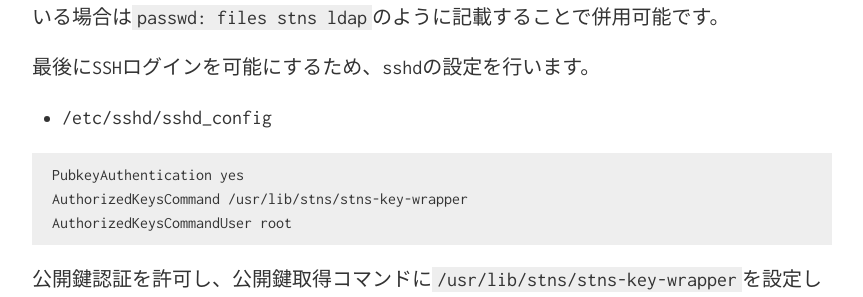
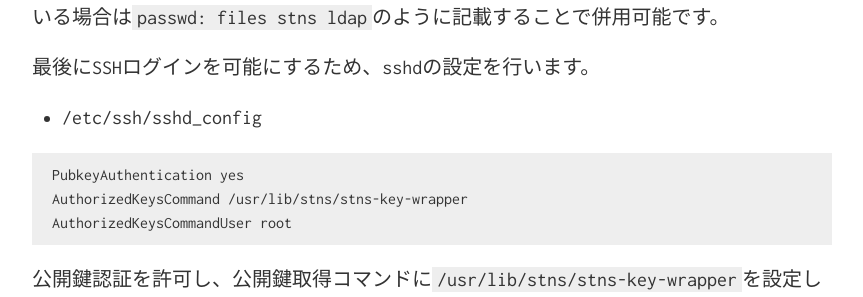
Before and after one commit to STNS/stns.github.io, a Jekyll site: the page built from install.ja.md, in a window 1280 px wide and 900 px high, scrolled down 1909 px. Shown: the part 240-537 px from the top of the window, without its empty margins (208-1071 px from the left). Built offline with Jekyll 4.4.1, drawn with Linux system fonts in a browser that asks for light colours; our own code applies the rules of GitHub Pages for plain Markdown files.

Commit message:
Fix sshd config path

````diff
--- a/install.ja.md
+++ b/install.ja.md
@@ -86,7 +86,7 @@ nsswitch.confにstnsを追加し、stns経由での名前解決を有効にし
 
 最後にSSHログインを可能にするため、sshdの設定を行います。
 
-* /etc/sshd/sshd_config
+* /etc/ssh/sshd_config
 
 ```
 PubkeyAuthentication yes
````
Also changed, not shown: install.en.md (+1 -1 lines).
